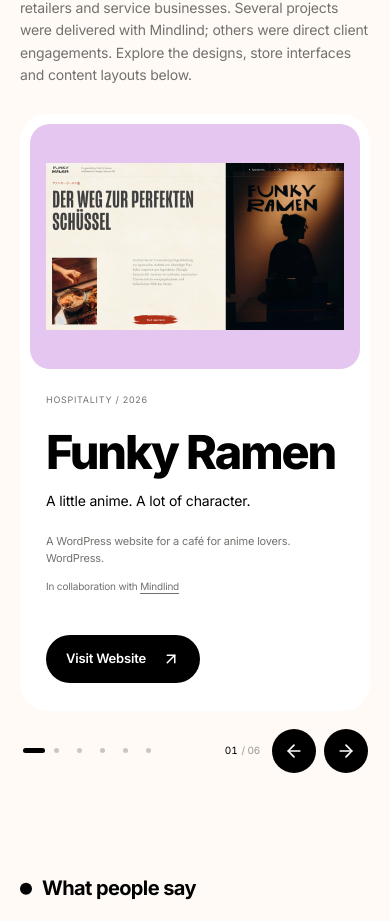
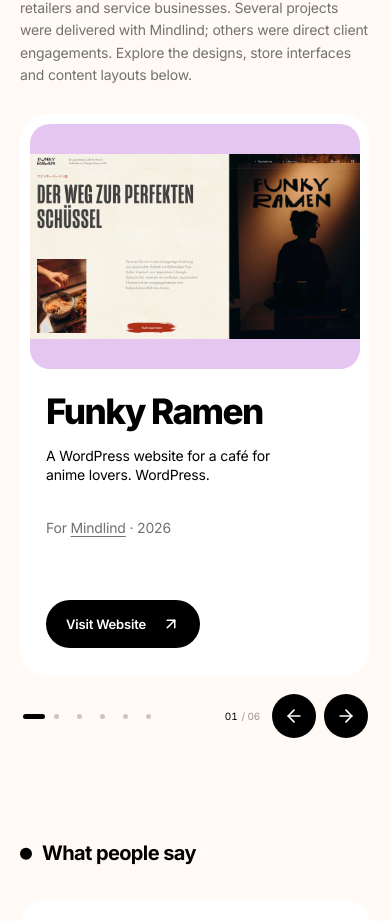
Before and after one commit to almazbisenbaev/almaz, a Next.js app: page /wordpress-developer in a window 390 px wide. Shown: the part 5620-6541 px from the top of the page. Built offline with nearby package versions, Linux system fonts and the light colour scheme.

Commit message:
Update portfolio carousel

```diff
--- a/src/app/globals.css
+++ b/src/app/globals.css
@@ -11,6 +11,12 @@
    definitions they replace, so a `className` override still wins. */
 @custom-variant data-horizontal (&:where([data-orientation="horizontal"]));
 @custom-variant data-vertical (&:where([data-orientation="vertical"]));
+
+/* Site-wide focus styling: override browser and component outlines. */
+:focus,
+:focus-visible {
+  outline: none !important;
+}
 
 /* Shared outer layout for every page and section. Keep widths and gutters in
    pixels so English (18px root) and Russian (16px root) align identically.
--- a/src/components/portfolio-spotlight/portfolio-spotlight.jsx
+++ b/src/components/portfolio-spotlight/portfolio-spotlight.jsx
@@ -37,7 +37,7 @@
 }
 
 function Credit({ project }) {
-  return project.client ? <p className={s.credit}>In collaboration with <a href={project.clientUrl} target="_blank" rel="noopener noreferrer">{project.client}<span className={s.srOnly}> (opens in a new tab)</span></a></p> : null;
+  return <p className={s.credit}>{project.client && <>For <a href={project.clientUrl} target="_blank" rel="noopener noreferrer">{project.client}<span className={s.srOnly}> (opens in a new tab)</span></a> · </>}{project.year}</p>;
 }
 
 function Arrows({ previous, next, canPrevious = true, canNext = true, label }) {
@@ -125,10 +125,9 @@
                 aria-label={`${index + 1} of ${projects.length}: ${project.name}`} aria-hidden={index !== carousel.selected}
                 inert={index !== carousel.selected}>
                 <div className={s.spotlightCopy}>
-                  <span className={s.smallLabel}>{project.label} / {project.year}</span>
                   <h3>{project.name}</h3>
-                  <p>{project.note}</p>
-                  <div className={s.spotlightDetails}><p>{project.result || project.description}</p><Credit project={project} /></div>
+                  <p>{project.result || project.description}</p>
+                  <div className={s.spotlightDetails}><Credit project={project} /></div>
                   <ProjectLink project={project} />
                 </div>
                 <ProjectImage project={project} className={s.spotlightImage} />
--- a/src/components/portfolio-spotlight/portfolio-spotlight.module.css
+++ b/src/components/portfolio-spotlight/portfolio-spotlight.module.css
@@ -20,7 +20,6 @@
 .root .header h2 { margin-top: 18px; font-size: clamp(64px, 7.6vw, 112px); line-height: .95; }
 .headerAside { display: flex; align-items: center; gap: 40px; padding-bottom: 5px; }
 .headerAside > p { max-width: 180px; font-size: 12px; color: var(--muted); line-height: 1.5; }
-.smallLabel { font-size: 10px; letter-spacing: .08em; text-transform: uppercase; }
 .image { position: relative; overflow: hidden; aspect-ratio: 16 / 9; border-radius: 28px; background: var(--project-tone, #eee); }
 .image img { object-fit: cover; object-position: center; transition: transform .8s cubic-bezier(.2,.7,.2,1); }
 .projectLink { display: inline-flex; align-items: center; justify-content: center; gap: 16px; width: fit-content; padding: 16px 24px; border-radius: 99px; background: #000; color: #fff; font-size: 14px; font-weight: 600; line-height: 1.2; transition: background .25s, transform .25s; }
@@ -28,7 +27,7 @@
 .projectLink:hover { background: #262626; }
 .projectLink:hover > svg { transform: translate(2px, -2px); }
 .projectLink:active { transform: scale(.98); }
-.credit { color: var(--muted); font-size: 10px; line-height: 1.6; }
+.credit { color: var(--muted); font-size: 14px; line-height: 1.6; }
 .root .credit a { text-decoration: underline; text-underline-offset: 3px; }
 .arrows { display: flex; gap: 8px; }
 .arrows button { display: grid; place-items: center; width: 52px; height: 52px; border-radius: 50%; background: #000; color: #fff; transition: transform .3s, background .3s; }
@@ -43,15 +42,14 @@
 .spotlightTrack { display: flex; touch-action: pan-y pinch-zoom; }
 .spotlightSlide { display: grid; grid-template-columns: 43% minmax(0, 57%); flex: 0 0 100%; min-width: 0; padding: 14px; background: #fff; }
 .spotlightCopy { display: flex; flex-direction: column; align-items: flex-start; min-width: 0; padding: 34px 30px 34px 34px; }
-.spotlightCopy > .smallLabel { color: var(--muted); }
-.spotlightCopy h3 { max-width: 100%; font-size: clamp(52px, 6.1vw, 88px); line-height: .96; margin-block: 38px 22px; text-wrap: balance; }
+.spotlightCopy h3 { max-width: 100%; font-size: clamp(40px, 4.6vw, 66px); line-height: 1.05; margin-block: 0 22px; text-wrap: balance; }
 .spotlightCopy > p { font-size: 16px; line-height: 1.4; max-width: 260px; }
 .spotlightDetails { margin-block: 30px; font-size: 12px; line-height: 1.6; color: var(--muted); }
 .spotlightDetails > p { max-width: 300px; }
 .spotlightDetails .credit { margin-top: 12px; }
 .spotlightCopy > .projectLink { margin-top: auto; }
 .spotlightImage { aspect-ratio: auto; min-height: 530px; }
-.spotlightImage img { object-fit: contain; padding: 32px; }
+.spotlightImage img { object-fit: contain; }
 .carouselFooter { display: flex; justify-content: space-between; align-items: center; margin-top: 24px; gap: 20px; padding-inline: 16px; }
 .dots { display: flex; align-items: center; }
 .dots button { display: grid; place-items: center; width: 30px; height: 44px; padding: 0; background: transparent; }
@@ -66,8 +64,7 @@
 }
 @media (max-width: 1050px) {
   .spotlightCopy { padding: 26px 22px; }
-  .spotlightCopy h3 { font-size: clamp(46px, 6.2vw, 65px); }
-  .spotlightImage img { padding: 24px; }
+  .spotlightCopy h3 { font-size: clamp(36px, 4.7vw, 49px); }
   .spotlightImage { min-height: 490px; }
 }
 @media (max-width: 767px) {
@@ -82,10 +79,8 @@
   .image { border-radius: 20px; }
   .spotlightSlide { display: flex; flex-direction: column; padding: 10px; }
   .spotlightImage { order: -1; min-height: 0; aspect-ratio: 1.35; }
-  .spotlightImage img { padding: 22px 16px; }
   .spotlightCopy { flex: 1; padding: 24px 16px 18px; }
-  .spotlightCopy > .smallLabel { font-size: 9px; }
-  .spotlightCopy h3 { font-size: clamp(42px, 12vw, 72px); margin-block: 24px 16px; }
+  .spotlightCopy h3 { font-size: clamp(32px, 9vw, 54px); margin-bottom: 16px; }
   .spotlightCopy > p { font-size: 14px; max-width: 240px; }
   .spotlightDetails { margin-block: 22px; font-size: 11px; }
   .spotlightDetails > p { max-width: none; }
```
